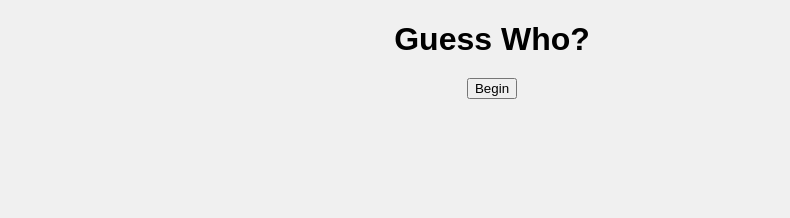
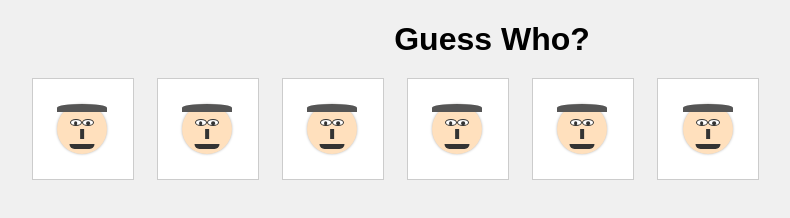
Before and after one commit to aace217/iQuHACK2024, a plain HTML site: page frontend/finalTest.html in a window 1280 px wide. Both pictures are taken after a click on the button "Begin". Shown: the whole page, without its empty margins (148-938 px from the left). Drawn offline with Linux system fonts and the light colour scheme.

Commit message:
New Push

```diff
--- a/frontend/finalTest.html
+++ b/frontend/finalTest.html
@@ -137,18 +137,18 @@
 <body >
 
     <h1>Guess Who?</h1>
-    <button onclick="showContent('content1')">Begin</button>
-    <test class = "hidden">
+    <button id = "beginbutton" onclick="startup(); removeButton()">Begin</button>
+    <test id="abc" class="hidden">
     <div id="characters" >
         <!-- Add 10 characters (you can replace the text with your own) -->
         <div class="character" onclick="guessCharacter2('Person 1')">
             <div class="face-box">
                 <div class="face">
                     <div class="hair" id="hair1"></div>
-                    <div class="eye left-eye"><div class="pupil"></div></div>
-                    <div class="eye right-eye"><div class="pupil"></div></div>
-                    <div class="nose"></div>
-                    <div class="mouth"></div>
+                    <div class="eye left-eye"><div class="pupil" id="leftpupil1"></div></div>
+                    <div class="eye right-eye"><div class="pupil" id="rightpupil1"></div></div>
+                    <div class="nose" id="nose1"></div>
+                    <div class="mouth" id="mouth1"></div>
                 </div>
         </div>
 
@@ -156,10 +156,10 @@
             <div class="face-box">
                 <div class="face">
                     <div class="hair" id="hair2"></div>
-                    <div class="eye left-eye"><div class="pupil"></div></div>
-                    <div class="eye right-eye"><div class="pupil"></div></div>
-                    <div class="nose"></div>
-                    <div class="mouth"></div>
+                    <div class="eye left-eye"><div class="pupil" id="leftpupil2"></div></div>
+                    <div class="eye right-eye"><div class="pupil" id="rightpupil2"></div></div>
+                    <div class="nose" id="nose2"></div>
+                    <div class="mouth" id="mouth2"></div>
                 </div>
         </div>
 
@@ -167,10 +167,10 @@
             <div class="face-box">
                 <div class="face">
                     <div class="hair" id="hair3"></div>
-                    <div class="eye left-eye"><div class="pupil"></div></div>
-                    <div class="eye right-eye"><div class="pupil"></div></div>
-                    <div class="nose"></div>
-                    <div class="mouth"></div>
+                    <div class="eye left-eye"><div class="pupil" id="leftpupil3"></div></div>
+                    <div class="eye right-eye"><div class="pupil" id="rightpupil3"></div></div>
+                    <div class="nose" id="nose3"></div>
+                    <div class="mouth" id="mouth3"></div>
                 </div>
         </div>
 
@@ -178,10 +178,10 @@
             <div class="face-box">
                 <div class="face">
                     <div class="hair" id="hair4"></div>
-                    <div class="eye left-eye"><div class="pupil"></div></div>
-                    <div class="eye right-eye"><div class="pupil"></div></div>
-                    <div class="nose"></div>
-                    <div class="mouth"></div>
+                    <div class="eye left-eye"><div class="pupil" id="leftpupil4"></div></div>
+                    <div class="eye right-eye"><div class="pupil" id="rightpupil4"></div></div>
+                    <div class="nose" id="nose4"></div>
+                    <div class="mouth" id="mouth4"></div>
                 </div>
         </div>
 
@@ -189,10 +189,10 @@
             <div class="face-box">
                 <div class="face">
                     <div class="hair" id="hair5"></div>
-                    <div class="eye left-eye"><div class="pupil"></div></div>
-                    <div class="eye right-eye"><div class="pupil"></div></div>
-                    <div class="nose"></div>
-                    <div class="mouth"></div>
+                    <div class="eye left-eye"><div class="pupil" id="leftpupil5"></div></div>
+                    <div class="eye right-eye"><div class="pupil" id="rightpupil5"></div></div>
+                    <div class="nose" id="nose5"></div>
+                    <div class="mouth" id="mouth5"></div>
                 </div>
         </div>
 
@@ -200,10 +200,10 @@
             <div class="face-box">
                 <div class="lastface">
                     <div class="hair" id="hair6"></div>
-                    <div class="eye left-eye"><div class="pupil"></div></div>
-                    <div class="eye right-eye"><div class="pupil"></div></div>
-                    <div class="nose"></div>
-                    <div class="mouth"></div>
+                    <div class="eye left-eye"><div class="pupil" id="leftpupil6"></div></div>
+                    <div class="eye right-eye"><div class="pupil" id="rightpupil6"></div></div>
+                    <div class="nose" id="nose6"></div>
+                    <div class="mouth" id="mouth6"></div>
                 </div>
         </div>
         <!-- Add more characters as needed -->
@@ -212,7 +212,7 @@
     <div id="result"></div>
 
     <script>
-
+        let input;
         function guessCharacter(person) {
             var colorDiv = document.getElementById("hair6");
 
@@ -234,7 +234,29 @@
             }
             return color;
         }
+        function showContent(contentId) {
+        // Hide all content elements
+        var allContents = document.querySelectorAll('.hidden');
+        allContents.forEach(function (element) {
+            element.style.display = 'none';
+        });
 
+        // Show the selected content
+        var selectedContent = document.getElementById(contentId);
+        if (selectedContent) {
+            selectedContent.style.display = 'block';
+        }
+
+    }
+    function removeButton() {
+        var buttonToRemove = document.getElementById('beginbutton');
+        if (buttonToRemove) {
+            buttonToRemove.remove();
+        }
+    }
+    function startup() {
+        showContent('abc');
+    }
     </script>
     </test>
 </body>
```
Also changed, not shown: 3 other files.
